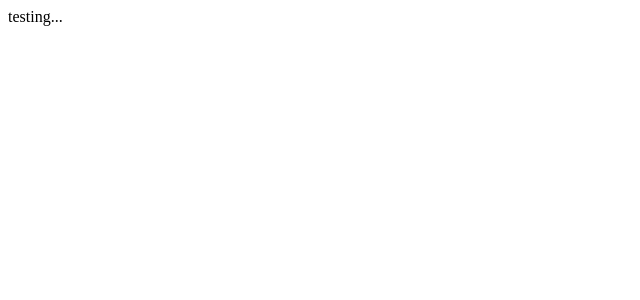
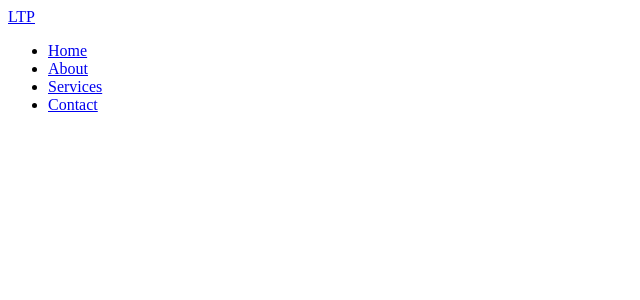
Before and after one commit to ederpagliotto/learnproject, a React (Vite) app: page / in a window 1280 px wide. Shown: the top 300 px of the page, without its empty margins (0-640 px from the left). Built offline with nearby package versions, Linux system fonts and the light colour scheme; the HTML template or start-up script is replaced by a standard one.

Commit message:
adding Header component to App

```diff
--- a/src/App.jsx
+++ b/src/App.jsx
@@ -1,7 +1,12 @@
 import React from 'react';
+import Header from './Header';
 
 const App = () => {
-  return <div>testing...</div>;
+  return (
+    <div>
+      <Header />
+    </div>
+  );
 };
 
 export default App;
```
